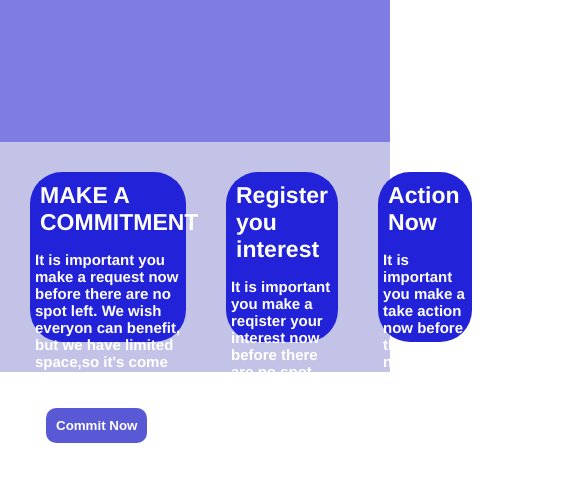
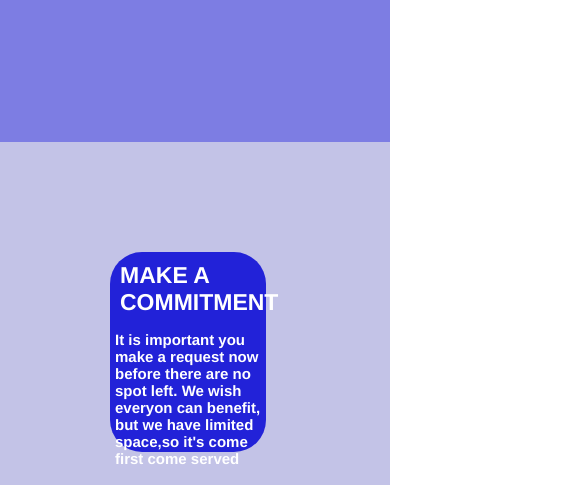
Before and after one commit to Segzyp1000/Flexbook, a plain HTML site: page index.html in a window 390 px wide. Shown: the part 606-1091 px from the top of the page, 585 px wide, since content can reach past the window. Drawn offline with Linux system fonts and the light colour scheme.

```diff
--- a/index.html
+++ b/index.html
@@ -37,7 +37,7 @@
             <button>Commit Now</button>
         </div>
         <div class="box">
-            <h2>Register you interest</h2>
+            <h2>Register you intehitrest</h2>
             <P>It is important you make a reqister your interest now before there are no spot left. We wish everyon can benefit, but we have limited space,so it's come first come served </P>
             <button>Register</button>
         </div>
--- a/style.css
+++ b/style.css
@@ -123,3 +123,22 @@
     background:rgb(159, 143, 174);
     cursor: pointer;
 }
+
+@media screen and (max-width: 768px) {
+    .container {
+        width: 100vw;
+    }
+
+    img {
+        display: none;
+    }
+    .whol {
+        display: flex;
+        padding: 10px;
+        flex-direction: column;
+        margin: 5rem;
+       }
+    .box {
+        height: 200px;
+    }
+}
```
